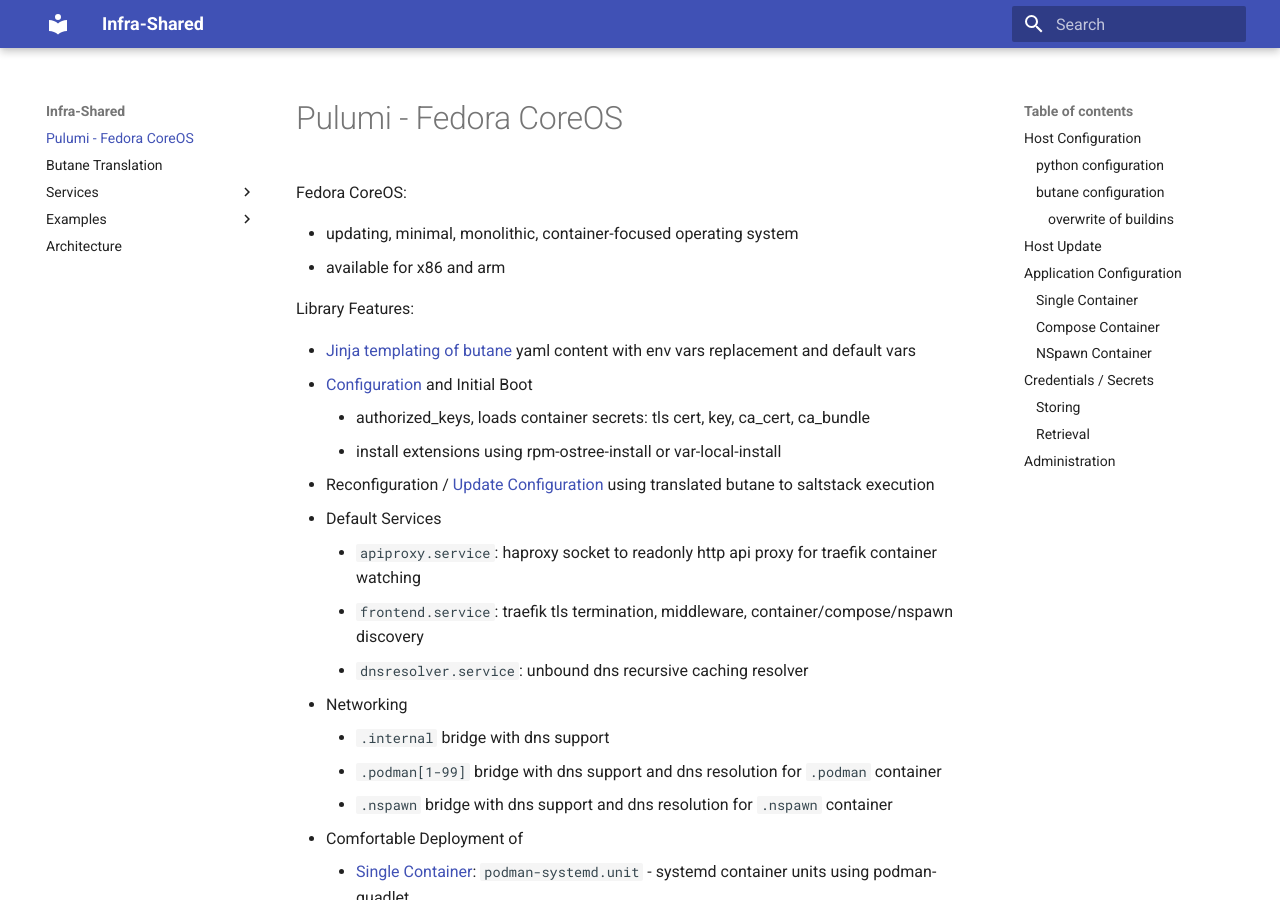
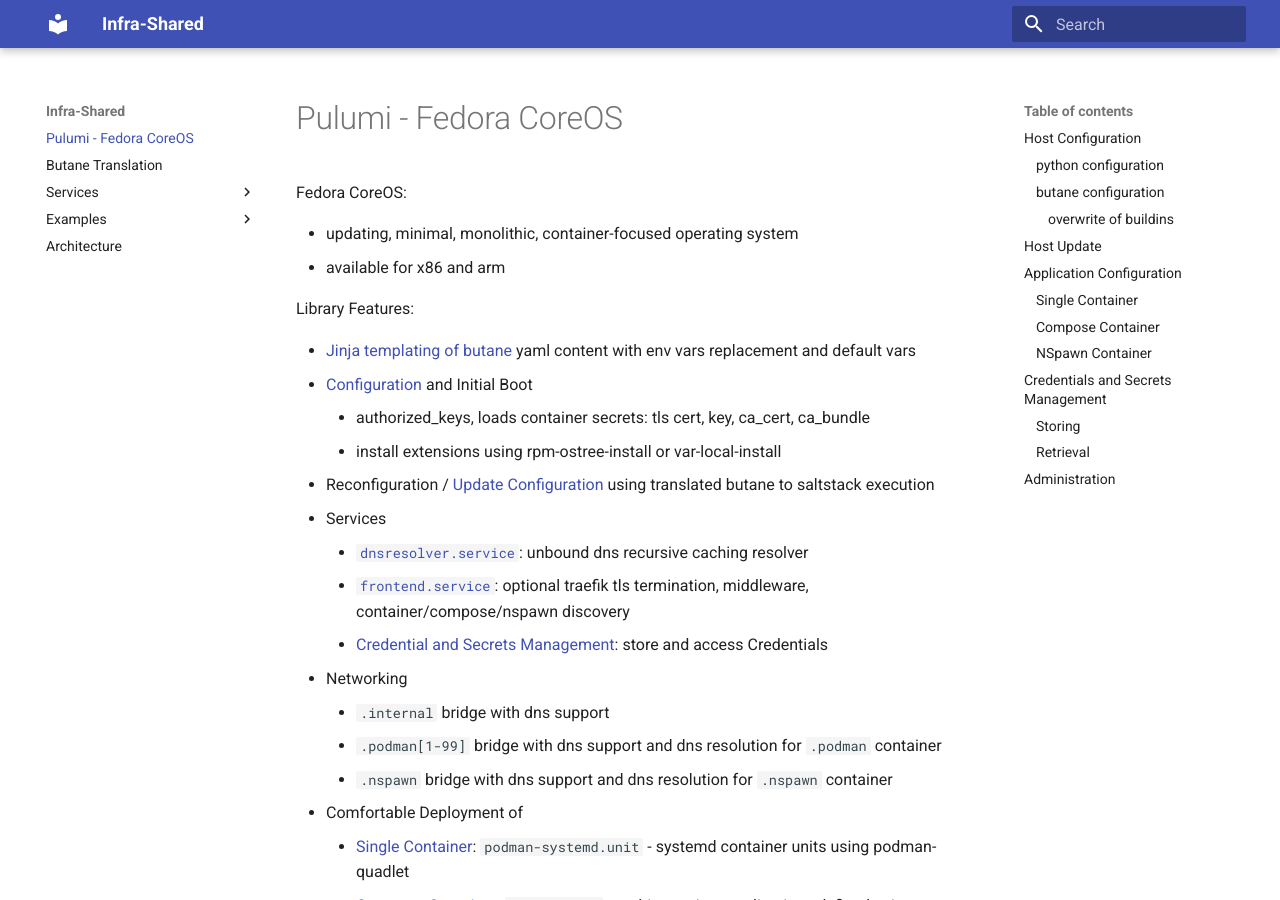
Before and after one commit to wuxxin/infra-shared, an MkDocs documentation site: the page built from docs/fcos.md, in a window 1280 px wide and 900 px high. Built offline with MkDocs 1.6.1 and Material for MkDocs 9.7.7, drawn with Linux system fonts in a browser that asks for light colours; some of the changed text lies outside the part shown.

Commit message:
update docs

```diff
--- a/docs/fcos.md
+++ b/docs/fcos.md
@@ -12,10 +12,10 @@
     - authorized_keys, loads container secrets: tls cert, key, ca_cert, ca_bundle
     - install extensions using rpm-ostree-install or var-local-install
 - Reconfiguration / [Update Configuration](#host-update) using translated butane to saltstack execution
-- Default Services
-    - `apiproxy.service`: haproxy socket to readonly http api proxy for traefik container watching
-    - `frontend.service`: traefik tls termination, middleware, container/compose/nspawn discovery
-    - `dnsresolver.service`: unbound dns recursive caching resolver
+- Services
+    - [`dnsresolver.service`](dnsresolver.md): unbound dns recursive caching resolver
+    - [`frontend.service`](frontend.md): optional traefik tls termination, middleware, container/compose/nspawn discovery
+    - [Credential and Secrets Management](#credentials-and-secrets-management): store and access Credentials
 - Networking
     - `.internal` bridge with dns support
     - `.podman[1-99]` bridge with dns support and dns resolution for `.podman` container
@@ -148,7 +148,7 @@
 Volumes:
 - `/var/lib/volumes/`*instance*`.`*volume*`/`
 
-### Credentials / Secrets
+### Credentials and Secrets Management
 
 #### Storing
 
```
Also changed, not shown: docs/dnsresolver.md (+4 -1 lines).
